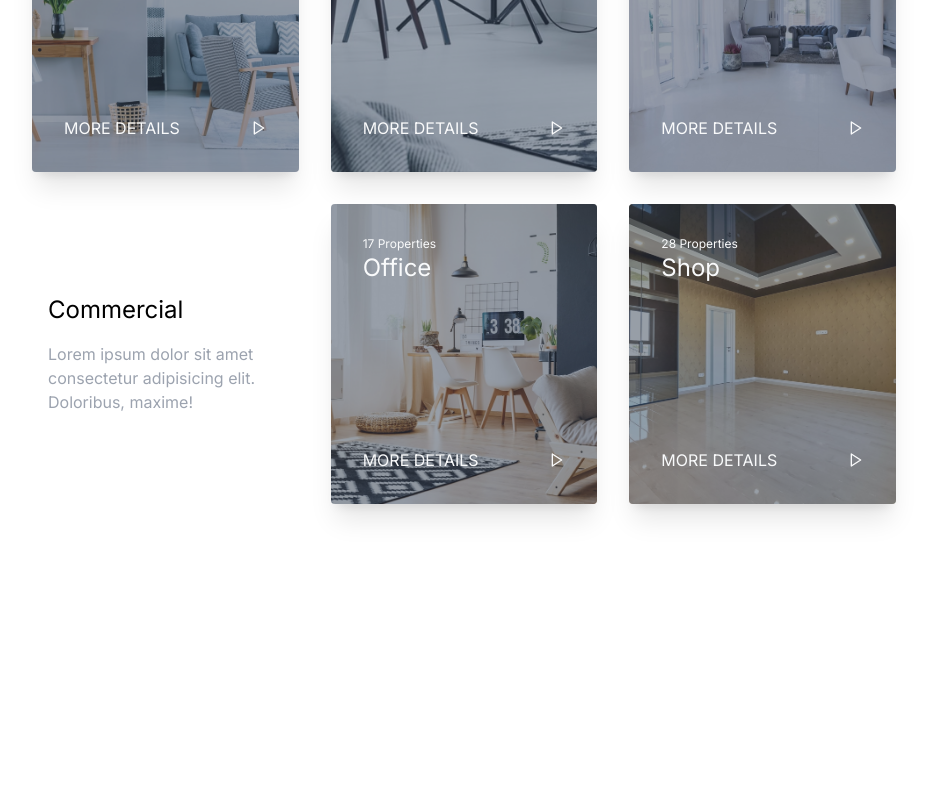
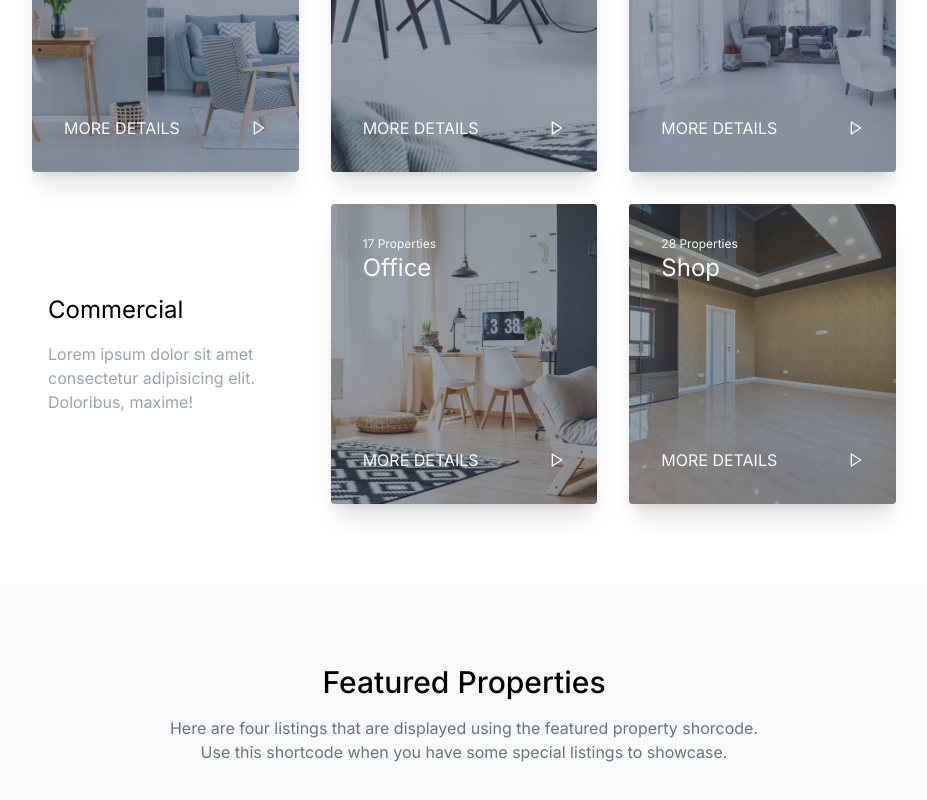
Before and after one commit to BadhanCB/uptopia, a Next.js app: page / in a window 1280 px wide. Shown: the part 1493-2293 px from the top of the page, without its empty margins (176-1103 px from the left). Before the commit the page ends 2077 px from the top, so only its background shows below. Built offline with nearby package versions, Linux system fonts and the light colour scheme.

Commit message:
implemented section header component for all same type of section header

```diff
--- a/src/app/page.tsx
+++ b/src/app/page.tsx
@@ -1,4 +1,5 @@
 import Category from "@/pages/Home/Category/Category";
+import FeaturedProperties from "@/pages/Home/FeaturedProperties/FeaturedProperties";
 import RecentListings from "@/pages/Home/RecentListings/RecentListings";
 
 export default function Home() {
@@ -6,6 +7,7 @@ export default function Home() {
         <main>
             <RecentListings />
             <Category />
+            <FeaturedProperties />
         </main>
     );
 }
--- /dev/null
+++ b/src/components/shared/SectionHeader/SectionHeader.tsx
@@ -0,0 +1,17 @@
+type Props = {
+    title: string;
+    description: string;
+};
+
+const SectionHeader = ({ title, description }: Props) => {
+    return (
+        <>
+            <h1 className="capitalize text-3xl font-medium mb-4">{title}</h1>
+            <p className="md:w-3/4 lg:w-2/4 mx-auto text-gray-500">
+                {description}
+            </p>
+        </>
+    );
+};
+
+export default SectionHeader;
--- a/src/lib/constants.ts
+++ b/src/lib/constants.ts
@@ -9,38 +9,38 @@ const categories = [
     {
         imgUrl: studioImg,
         title: "studio",
-        slug: "/category/studio",
+        slug: "/type/studio",
         totalPropertirs: 7,
         className: "col-span-3 md:col-span-1 md:row-span-2",
     },
     {
         imgUrl: familyImg,
         title: "Single Family Home",
-        slug: "/category/family",
+        slug: "/type/family",
         totalPropertirs: 13,
     },
     {
         imgUrl: appartmentImg,
         title: "Apartment",
-        slug: "/category/apartment",
+        slug: "/type/apartment",
         totalPropertirs: 24,
     },
     {
         imgUrl: villaImg,
         title: "Villa",
-        slug: "/category/villa",
+        slug: "/type/villa",
         totalPropertirs: 6,
     },
     {
         imgUrl: officeImg,
         title: "office",
-        slug: "/category/office",
+        slug: "/type/office",
         totalPropertirs: 17,
     },
     {
         imgUrl: shopImg,
         title: "shop",
-        slug: "/category/shop",
+        slug: "/type/shop",
         totalPropertirs: 28,
     },
 ];
--- a/src/pages/Home/Category/Category.tsx
+++ b/src/pages/Home/Category/Category.tsx
@@ -1,5 +1,5 @@
+import CategoryCard from "@/components/shared/CategoryCard/CategoryCard";
 import { categories } from "@/lib/constants";
-import CategoryCard from "./CategoryCard";
 
 const Category = () => {
     return (
--- /dev/null
+++ b/src/pages/Home/FeaturedProperties/FeaturedProperties.tsx
@@ -0,0 +1,16 @@
+import SectionHeader from "@/components/shared/SectionHeader/SectionHeader";
+
+const FeaturedProperties = () => {
+    return (
+        <section className="text-center py-12 md:py-16 lg:py-20 bg-gray-50">
+            <div className="wrapper">
+                <SectionHeader
+                    title="Featured Properties"
+                    description="Here are four listings that are displayed using the featured property shorcode. Use this shortcode when you have some special listings to showcase."
+                />
+            </div>
+        </section>
+    );
+};
+
+export default FeaturedProperties;
--- a/src/pages/Home/RecentListings/RecentListings.tsx
+++ b/src/pages/Home/RecentListings/RecentListings.tsx
@@ -1,17 +1,16 @@
+import SectionHeader from "@/components/shared/SectionHeader/SectionHeader";
 import PropertySlider from "./PropertySlider";
 
 const RecentListings = () => {
     return (
         <section className="text-center py-12 md:py-16 lg:py-20 bg-gray-50">
             <div className="wrapper">
-                <h1 className="capitalize text-3xl font-medium mb-4">
-                    recent listings
-                </h1>
-                <p className="md:w-3/4 lg:w-2/4 mx-auto text-gray-500">
-                    Our distinctive buildings fill the skyline and streetscapes
+                <SectionHeader
+                    title="recent listings"
+                    description="Our distinctive buildings fill the skyline and streetscapes
                     of the city. Conceived with innovative design and
-                    exceptional amenities.
-                </p>
+                    exceptional amenities."
+                />
                 <PropertySlider />
             </div>
         </section>
```
Also changed, not shown: src/components/shared/CategoryCard/CategoryCard.tsx (renamed from src/pages/Home/Category/CategoryCard.tsx).
